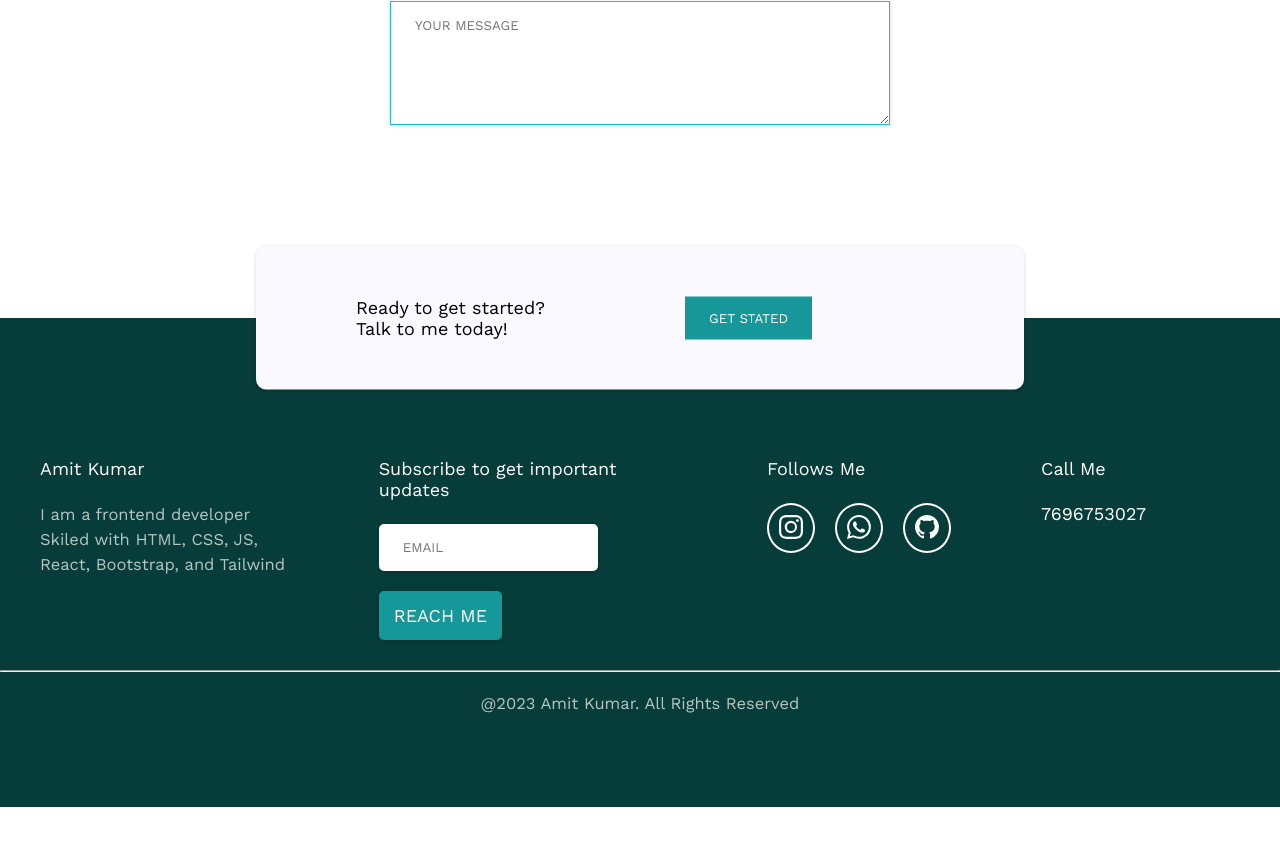
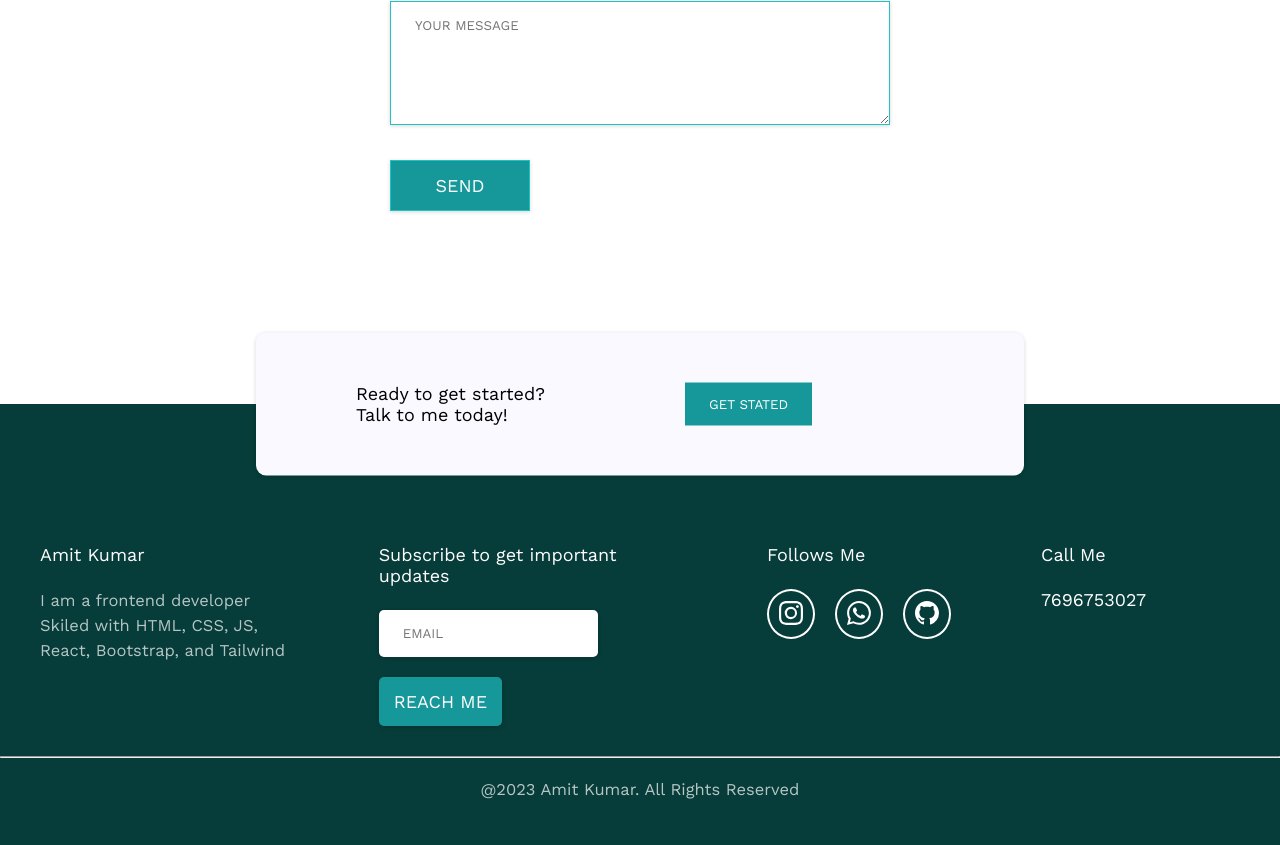
Before and after one commit to Amit09Dev/Amit-webdev, a React (Vite) app: page / in a window 1280 px wide. Shown: the part 2195-3040 px from the top of the page. Before the commit the page ends 3002 px from the top, so only its background shows below. Built offline with nearby package versions, Linux system fonts and the light colour scheme.

Commit message:
Update Contact.jsx

```diff
--- a/src/Components/Contact.jsx
+++ b/src/Components/Contact.jsx
@@ -92,6 +92,7 @@ const Contact = () => {
               autoComplete="off"
               placeholder="Your message"
             ></textarea>
+             <input type="submit" value="send" />
           </form>
         </div>
       </div>
```
